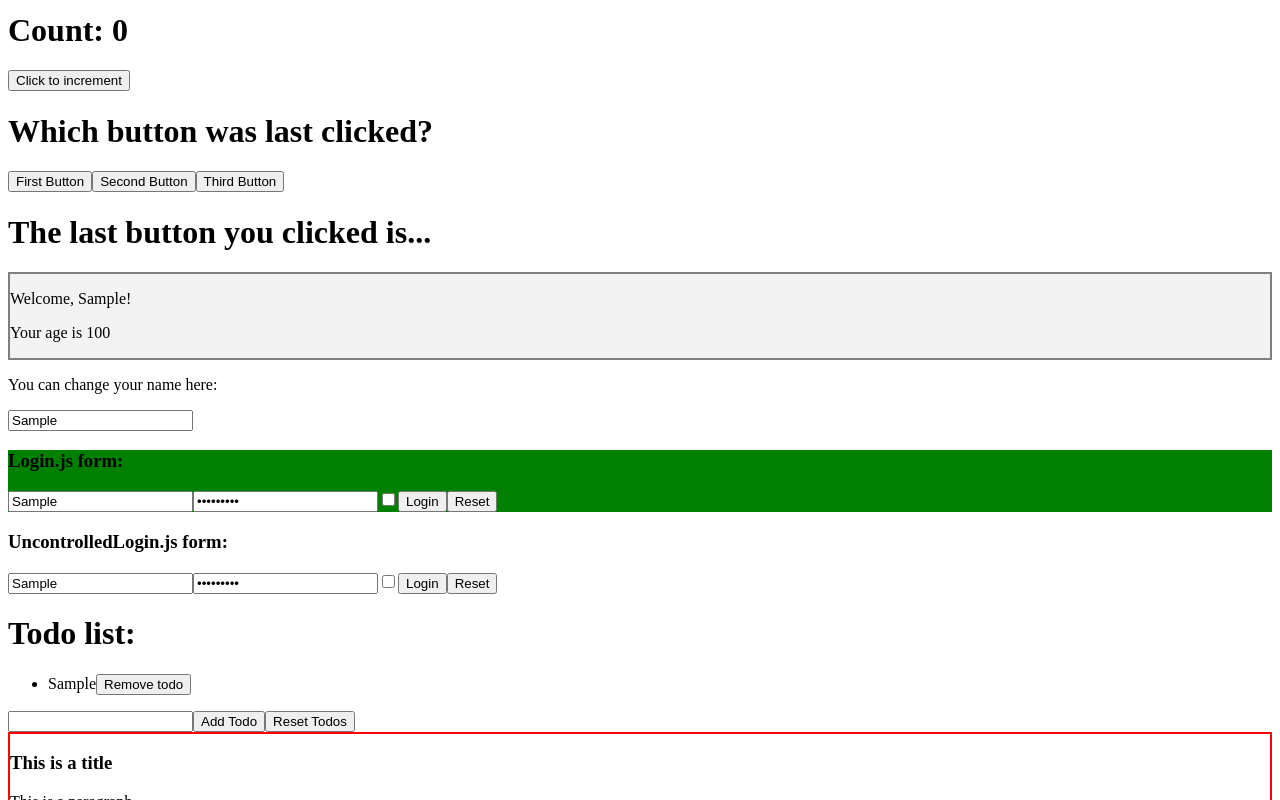
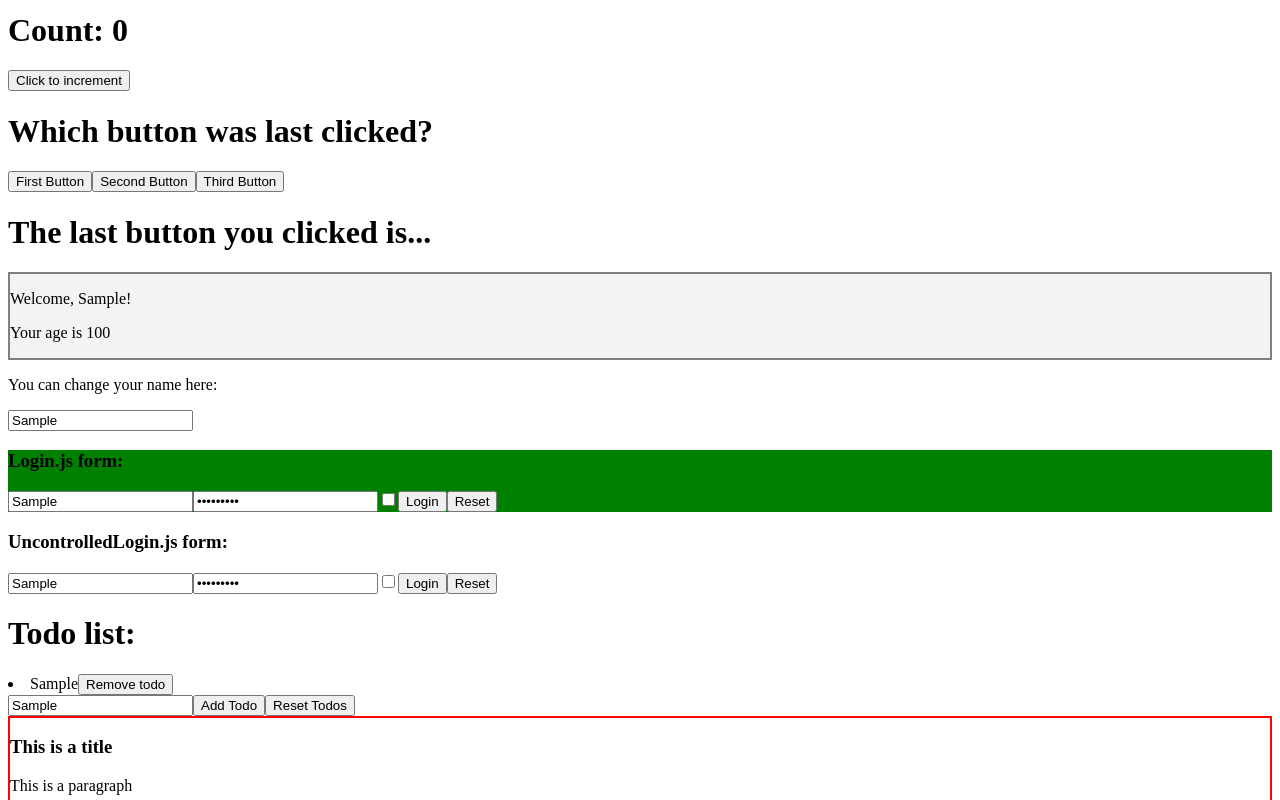
Before and after one commit to d-94k/react-develhope, a React (Create React App) app: page / in a window 1280 px wide. Both pictures are taken after typing "Sample", "Sample", "Sample123", "Sample", "Sample123", "Sample" into the empty fields and a click on the button "Add Todo". Shown: the part 270-1070 px from the top of the page. Built offline with nearby package versions, Linux system fonts and the light colour scheme.

Commit message:
completed exercise

```diff
--- a/src/App.js
+++ b/src/App.js
@@ -22,7 +22,11 @@ export default class App extends React.Component {
               <InteractiveWelcome />
               <Login />
               <UncontrolledLogin />
-              <TodoList />
+              <TodoList render={(arr, removeFunction) => {
+                return (
+                    arr.map((item, index) => <li key={index}>{item}<button onClick={() => {removeFunction(item)}}>Remove todo</button></li>)
+                )
+                }} />
               <Container title={<h3>This is a title</h3>}>
                 <p>This is a paragraph</p>
               </Container>
--- a/src/TodoList.js
+++ b/src/TodoList.js
@@ -17,8 +17,7 @@ export default class TodoList extends React.Component {
 
     handleSubmit = () => {
         this.setState ({
-            items: this.state.items.concat({text: this.state.text, id: Date.now()}),
-            text: ''
+            items: [...this.state.items, this.state.text]
         })
     }
 
@@ -29,17 +28,16 @@ export default class TodoList extends React.Component {
         })
     }
 
-    removeTodo = (item) => {
+    removeTodo = (el) => {
         this.setState ({
-            items: this.state.items.filter (el => el !== item)
+            items: this.state.items.filter (item => item !== el)
         })
     }
-
     render () {
         return (
             <>
                 <h1>Todo list:</h1>
-                <ul>{this.state.items.map(item => <li key={item.id}>{item.text}<button onClick={() => {this.removeTodo(item)}}>Remove todo</button></li>)}</ul>
+                {this.props.render(this.state.items, this.removeTodo)}
                 <input onChange={this.handleChange} value={this.state.text} />
                 <button onClick={this.handleSubmit}>Add Todo</button>
                 <button onClick={this.resetTodos}>Reset Todos</button>
```
Also changed, not shown: 1 other file (tests, documents, lock files or other folders).
